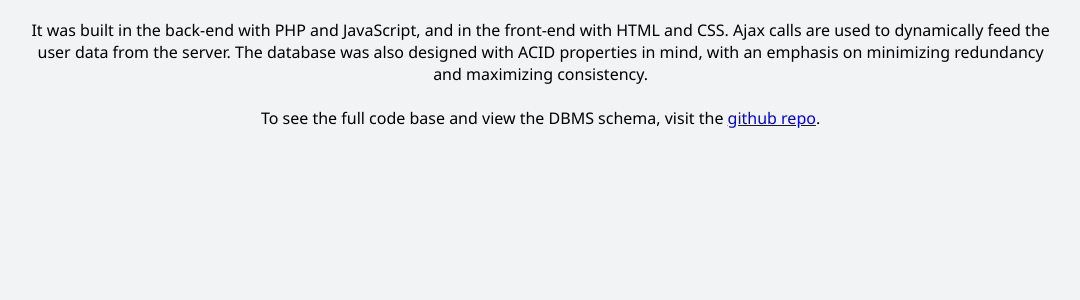
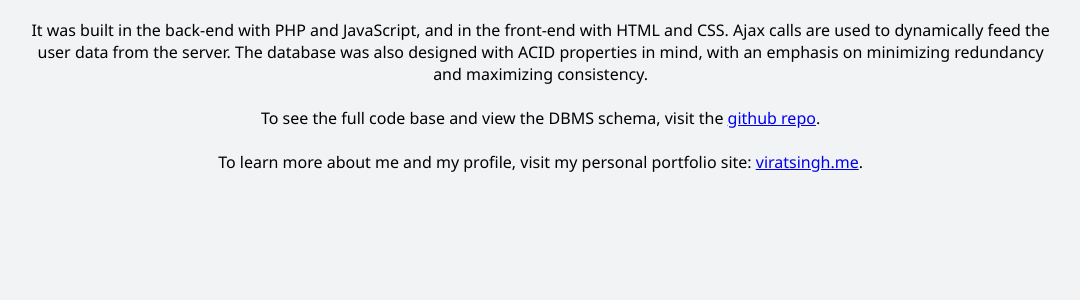
Before and after one commit to SVirat/Social-Network, a PHP site: page /door.php in a window 1280 px wide, after a click on "About". Shown: the part 283-583 px from the top of the page, without its empty margins (125-1205 px from the left). Run offline with PHP 8.4, Linux system fonts and the light colour scheme; data that the repository does not hold is empty.

Commit message:
Added personal portfolio link

```diff
--- a/door.php
+++ b/door.php
@@ -40,7 +40,7 @@
             with an emphasis on minimizing redundancy and maximizing consistency.<br><br>
             To see the full code base and view the DBMS schema, visit the <a href="https://github.com/SVirat/social-network" target="_blank">github repo</a>.
             <br><br>
-            <!-- To learn more about me and my profile, visit my personal portfolio site: <a href="https://svirat.github.io" target="_blank">svirat.github.io</a>. -->
+            To learn more about me and my profile, visit my personal portfolio site: <a href="https://viratsingh.me" target="_blank">viratsingh.me</a>.
         </div>
     </div>
 
```
